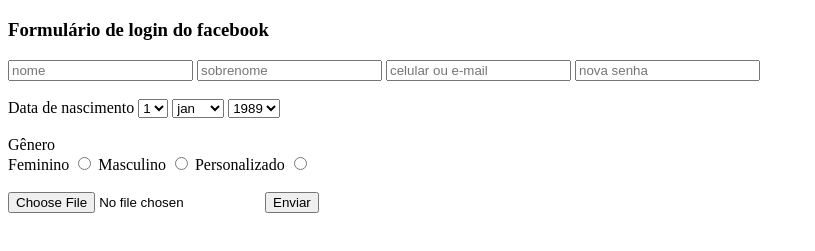
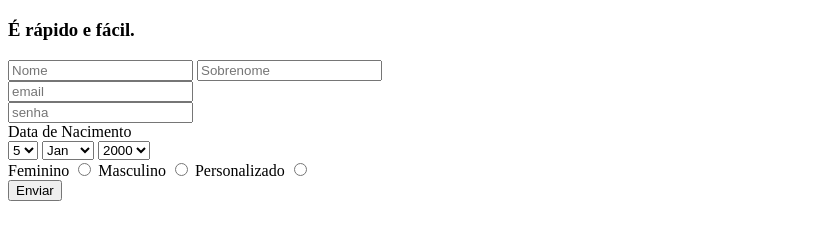
Before and after one commit to alexandremsantosjob/formulario-login-facebook, a plain HTML site: page index.html in a window 1280 px wide. Shown: the part 61-312 px from the top of the page, without its empty margins (0-815 px from the left). Drawn offline with Linux system fonts and the light colour scheme.

Commit message:
Atualizado com mais ordenação

```diff
--- a/index.html
+++ b/index.html
@@ -9,83 +9,81 @@
 </head>
 <body>
     <h1>Cadastre-se</h1>
-
-    <!-- <h3>Formulário com GET</h3>
-    <form method="get" action="index.html">
-        <input type="text" name="q" value="twitter">
-        <input type="submit" value="Enviar">
-    </form>
-
-    <h3>Formulário com POST</h3>
-    <form method="post" action="index.html">
-        <input type="text" name="q">
-        <input type="submit" value="Enviar">
-    </form> -->
-
-    <h3>Formulário de login do facebook</h3>
     <form method="GET" action="index.html" enctype="multipart/form-data">
 
-        <input type="text" name="nome"
-        id="nome" placeholder="nome" required>
 
-        <input type="text" name="sobrenome"
-        id="sobrenome" placeholder="sobrenome">
+    <h3>É rápido e fácil.</h3>
 
-        <input type="text" name="celular-ou-email"
-        id="celular-ou-email" placeholder="celular ou e-mail">
+    <!-- Dados Pessoais -->
 
-        <input type="password" name="senha"
-        id="senha" placeholder="nova senha">
+    <input type="text" name="Nome" placeholder="Nome">
+    <input type="text" name="Sobrenome" placeholder="Sobrenome">
 
-        <br><br>
+    <br>
 
-        <label>Data de nascimento</label>
-        <select name="dia">
-            <option value="1">1</option>
-            <option value="2">2</option>
-            <option value="3">3</option>
-            <option value="4">4</option>
-            <option value="5">5</option>
-        </select>
+    <input type="text" name="email" placeholder="email">
+    <br>
+    <input type="password" name="password" placeholder="senha">
 
-        <select name="mes">
-            <option value="jan">jan</option>
-            <option value="fev">fev</option>
-            <option value="març">març</option>
-            <option value="abr">abr</option>
-            <option value="maio">maio</option>
-        </select>
+<br>
 
-        <select name="ano">
-            <option value="1989">1989</option>
-            <option value="1990">1990</option>
-            <option value="1991">1991</option>
-            <option value="1992">1992</option>
-            <option value="1993">1993</option>
-        </select>
+    <label>Data de Nacimento</label>
 
-        <br>
-        <br>
+<br>
 
-        <label>Gênero</label><br>
+    <!-- Data de nascimento -->
 
-        <label for="feminino">Feminino</label>
-        <input type="radio" name="genero"
-        id="feminino" value="feminino">
+<select name="Dia">
+    <option value="5">5</option>
+    <option value="4">4</option>
+    <option value="3">3</option>
+    <option value="2">2</option>
+    <option value="1">1</option>
+</select>
 
-        <label for="masculino">Masculino</label>
-        <input type="radio" name="genero"
-        id="masculino" value="masculino">
+    <!-- Mês de nascimento -->
 
-        <label for="personalizado">Personalizado</label>
-        <input type="radio" name="genero"
-        id="personalizado" value="personalizado">
+<select name="Mes">
+    <option value="Jan">Jan</option>
+    <option value="Fev">Fev</option>
+    <option value="Marc">Marc</option>
+    <option value="Abr">Abr</option>
+    <option value="Mai">Mai</option>
+</select>
 
-        <br>
-        <br>
+    <!-- Ano de nascimento -->
 
-        <input type="file">
-        <input type="submit" value="Enviar">
-    </form>
+<select name="Ano">
+    <option value="2000">2000</option>
+    <option value="2001">2001</option>
+    <option value="2002">2002</option>
+    <option value="2003">2003</option>
+    <option value="2004">2004</option>
+</select>
+
+<br>
+
+    <!-- Gênero -->
+
+    <label for="Feminino">Feminino</label>
+    <input type="radio" name="gen"
+    id="Feminino" value="Feminino">
+
+    <label for="Masculino">Masculino</label>
+    <input type="radio" name="gen"
+    id="Masculino" value="Masculino">
+
+    <label for="Personalizado">Personalizado</label>
+    <input type="radio" name="gen"
+    id="Personalizado" value="Personalizado">
+
+<br>
+
+     <!-- Envio de formulário -->
+
+     <input type="submit" value="Enviar">
+
+
+
 </body>
 </html>
```
